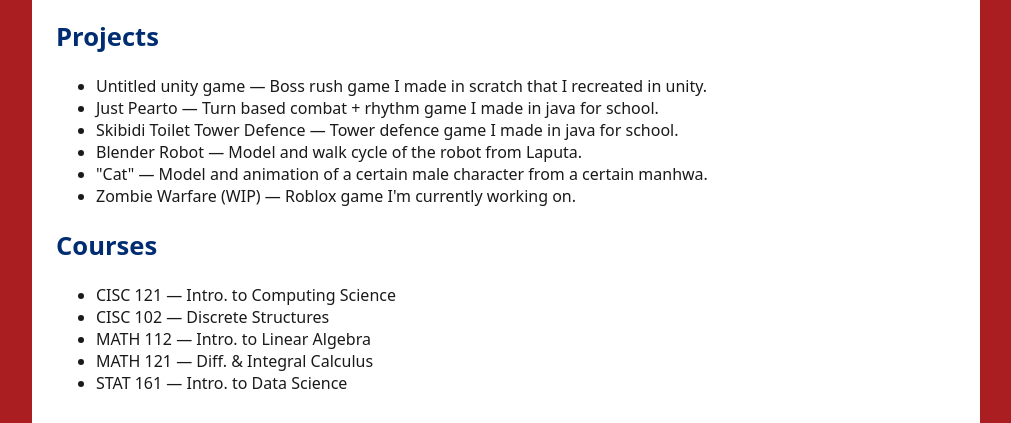
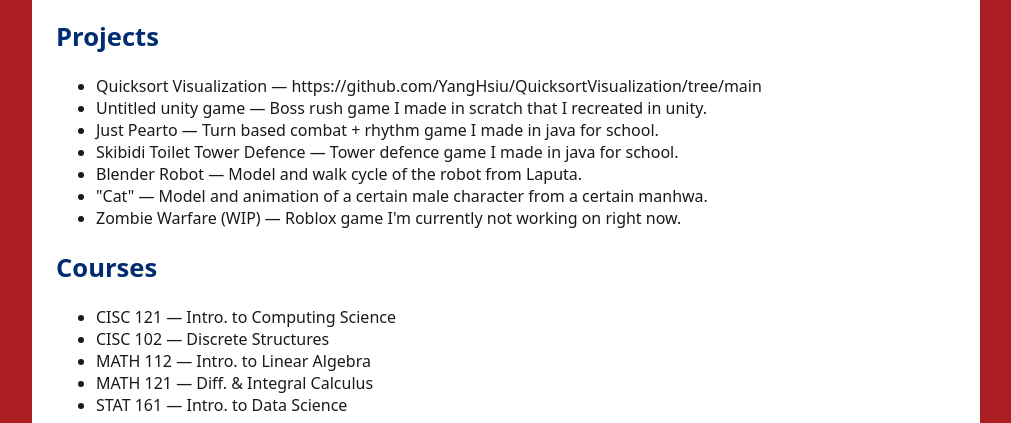
Before and after one commit to YangHsiu/queens-student-page, a plain HTML site: page index.html in a window 1280 px wide. Shown: the part 747-1170 px from the top of the page, without its empty margins (134-1145 px from the left). Drawn offline with Linux system fonts and the light colour scheme.

Commit message:
Update index.html

```diff
--- a/index.html
+++ b/index.html
@@ -33,12 +33,13 @@
       <!-- ====== PROJECTS/COURSES (add or rename items to courses instead of projects) ====== -->
       <h2>Projects</h2>
       <ul>
+        <li>Quicksort Visualization — https://github.com/YangHsiu/QuicksortVisualization/tree/main</li>
         <li>Untitled unity game — Boss rush game I made in scratch that I recreated in unity.</li>
         <li>Just Pearto — Turn based combat + rhythm game I made in java for school.</li>
         <li>Skibidi Toilet Tower Defence — Tower defence game I made in java for school.</li>
         <li>Blender Robot — Model and walk cycle of the robot from Laputa.</li>
         <li>"Cat" — Model and animation of a certain male character from a certain manhwa.</li>
-        <li>Zombie Warfare (WIP) — Roblox game I'm currently working on.</li>
+        <li>Zombie Warfare (WIP) — Roblox game I'm currently not working on right now.</li>
       </ul>
 
       <h2>Courses</h2>
```
